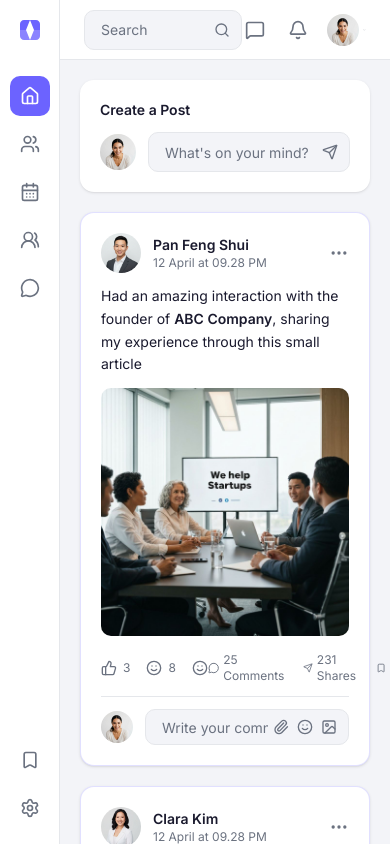
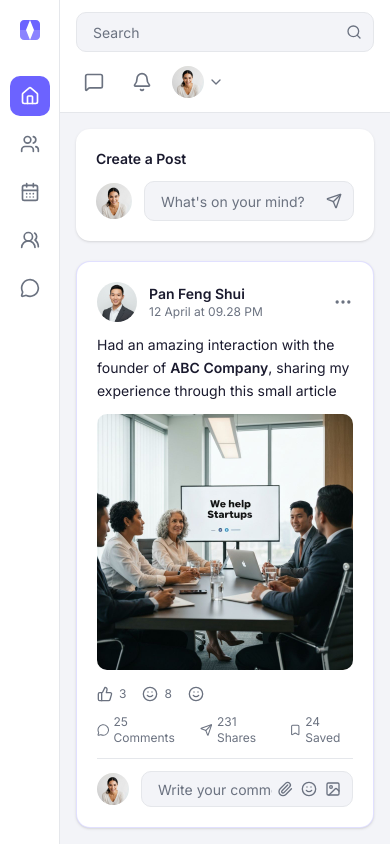
Before and after one commit to Swayam226/syncup, a Next.js app: page / in a window 390 px wide. Shown: the top 844 px of the page. Built offline with nearby package versions, Linux system fonts and the light colour scheme.

Commit message:
responsiveness done

```diff
--- a/app/dashboard/page.tsx
+++ b/app/dashboard/page.tsx
@@ -6,7 +6,7 @@ import { JobApplicationTable } from "@/components/dashboard/job-application-tabl
 
 export default function DashboardPage() {
   return (
-    <div className="mx-auto w-full max-w-[1200px] p-5">
+    <div className="mx-auto w-full max-w-[1200px] p-4 md:p-5">
       {/* Header */}
       <div className="mb-5 flex flex-wrap items-center justify-between gap-4">
         <div>
@@ -17,7 +17,7 @@ export default function DashboardPage() {
             {"Here's what you need to focus on today"}
           </p>
         </div>
-        <div className="flex items-center gap-3">
+        <div className="flex flex-wrap items-center gap-3">
           <button className="flex items-center gap-2 rounded-lg border border-border bg-card px-4 py-2 text-sm text-foreground">
             Last 30 Days
             <ChevronDown className="h-4 w-4" />
@@ -32,7 +32,7 @@ export default function DashboardPage() {
       <StatsCards />
 
       {/* Main content */}
-      <div className="mt-5 flex gap-5">
+      <div className="mt-5 flex flex-col gap-5 xl:flex-row">
         {/* Left - Charts */}
         <div className="flex min-w-0 flex-1 flex-col gap-5">
           <VacancyChart />
--- a/app/layout.tsx
+++ b/app/layout.tsx
@@ -20,7 +20,7 @@ export default function RootLayout({
   return (
     <html lang="en">
       <body className={`${inter.variable} font-sans antialiased bg-background`}>
-        <div className="flex h-screen overflow-hidden">
+        <div className="flex min-h-screen md:h-screen md:overflow-hidden">
           <Sidebar />
           <div className="flex flex-1 flex-col overflow-hidden">
             <Topbar />
--- a/app/page.tsx
+++ b/app/page.tsx
@@ -8,7 +8,7 @@ import { Suggestions } from "@/components/home/suggestions"
 
 export default function HomePage() {
   return (
-    <div className="mx-auto flex w-full max-w-[1200px] gap-5 p-5">
+    <div className="mx-auto flex w-full max-w-[1200px] flex-col gap-5 p-4 md:flex-row md:p-5">
       {/* Left Column */}
       <aside className="hidden w-[240px] shrink-0 flex-col gap-5 lg:flex">
         <ProfileCard />
--- a/components/dashboard/job-application-table.tsx
+++ b/components/dashboard/job-application-table.tsx
@@ -44,7 +44,7 @@ export function JobApplicationTable() {
         <h4 className="text-base font-semibold text-foreground">
           Job Application Status
         </h4>
-        <div className="flex items-center gap-4">
+        <div className="flex flex-wrap items-center gap-3">
           <label className="flex items-center gap-2 text-xs text-foreground">
             New
             <div className="relative h-5 w-9 rounded-full bg-[#6c63ff]">
--- a/components/dashboard/vacancy-chart.tsx
+++ b/components/dashboard/vacancy-chart.tsx
@@ -60,7 +60,7 @@ export function VacancyChart() {
         <h4 className="text-base font-semibold text-foreground">
           Vacancy Stats
         </h4>
-        <div className="flex items-center gap-4">
+        <div className="flex flex-wrap items-center gap-3">
           <label className="flex items-center gap-2 text-xs text-foreground">
             Application Sent
             <div className="relative h-5 w-9 rounded-full bg-[#6c63ff]">
--- a/components/home/create-post.tsx
+++ b/components/home/create-post.tsx
@@ -7,7 +7,7 @@ export function CreatePost() {
       <h4 className="mb-3 text-sm font-semibold text-foreground">
         Create a Post
       </h4>
-      <div className="flex items-center gap-3">
+      <div className="flex flex-wrap items-center gap-3">
         <Image
           src="/images/avatar-user.jpg"
           alt="Your avatar"
--- a/components/home/feed-post.tsx
+++ b/components/home/feed-post.tsx
@@ -40,7 +40,7 @@ export function FeedPost({
   return (
     <div className="rounded-xl border border-[#6c63ff]/20 bg-card p-5 shadow-sm">
       {/* Header */}
-      <div className="mb-3 flex items-center justify-between">
+      <div className="mb-3 flex flex-wrap items-center justify-between gap-3">
         <div className="flex items-center gap-3">
           <Image
             src={avatar}
@@ -86,7 +86,7 @@ export function FeedPost({
       )}
 
       {/* Engagement */}
-      <div className="mb-3 flex items-center justify-between border-b border-border pb-3">
+      <div className="mb-3 flex flex-wrap items-center justify-between gap-3 border-b border-border pb-3">
         <div className="flex items-center gap-4">
           <button className="flex items-center gap-1.5 text-muted-foreground hover:text-primary">
             <ThumbsUp className="h-4 w-4" />
--- a/components/home/profile-card.tsx
+++ b/components/home/profile-card.tsx
@@ -39,7 +39,7 @@ export function ProfileCard() {
       </div>
 
       {/* Buttons */}
-      <div className="mt-4 flex gap-3">
+      <div className="mt-4 flex flex-col gap-3 sm:flex-row">
         <button className="flex-1 rounded-lg border border-border px-3 py-2 text-xs font-medium text-foreground hover:bg-accent">
           View Full Profile
         </button>
--- a/components/home/sosmed-stories.tsx
+++ b/components/home/sosmed-stories.tsx
@@ -37,7 +37,7 @@ export function SosmedStories() {
                 <p className="text-xs text-muted-foreground">{person.role}</p>
               </div>
             </div>
-            <div className="mt-2 flex gap-2">
+            <div className="mt-2 flex gap-2.5">
               <button className="flex items-center gap-1.5 rounded-full bg-[#6c63ff]/10 px-4 py-1.5 text-xs font-medium text-[#6c63ff]">
                 <UserPlus className="h-3.5 w-3.5" />
                 Follow
--- a/components/layout/topbar.tsx
+++ b/components/layout/topbar.tsx
@@ -5,7 +5,7 @@ import Image from "next/image"
 
 export function Topbar() {
   return (
-    <header className="flex h-[60px] items-center justify-between border-b border-border bg-card px-6">
+    <header className="flex flex-col gap-3 border-b border-border bg-card px-4 py-3 sm:h-[60px] sm:flex-row sm:items-center sm:justify-between sm:px-6">
       {/* Search */}
       <div className="relative w-full max-w-[480px]">
         <input
@@ -17,7 +17,7 @@ export function Topbar() {
       </div>
 
       {/* Right side */}
-      <div className="flex items-center gap-4">
+      <div className="flex items-center gap-3 sm:gap-4">
         <button
           className="flex h-9 w-9 items-center justify-center rounded-lg text-muted-foreground hover:bg-accent"
           aria-label="Messages"
```
